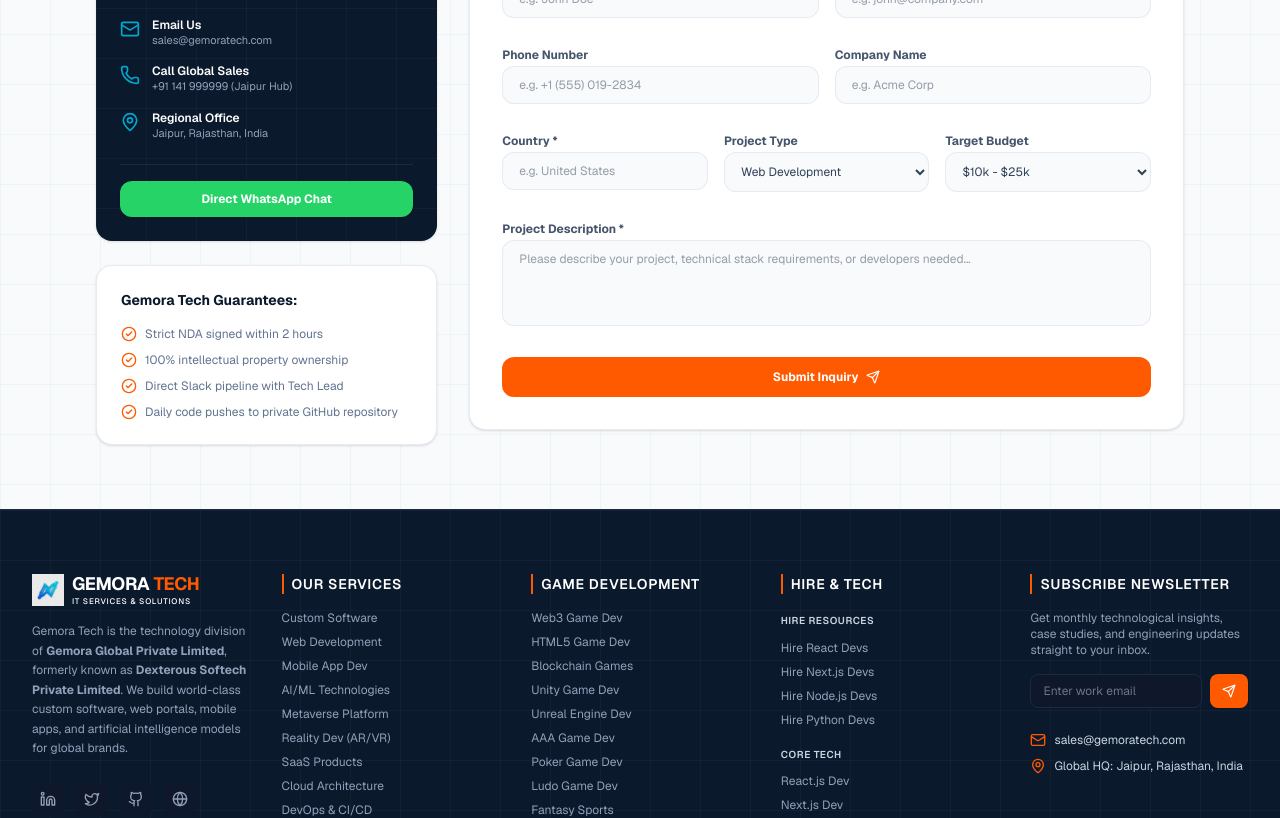
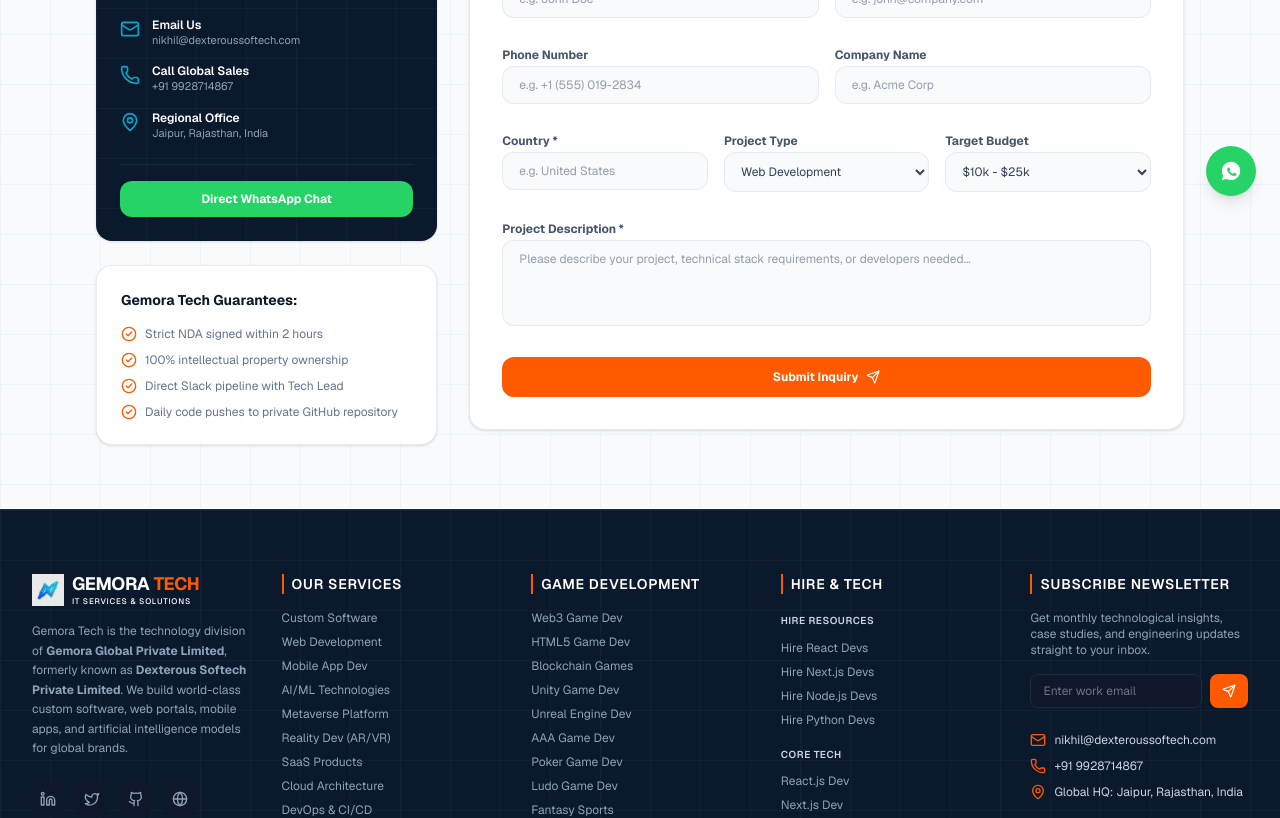
Before and after one commit to nikhilba21/techgemora, a Next.js app: page /contact in a window 1280 px wide. Shown: the part 580-1398 px from the top of the page. Built offline with nearby package versions, Linux system fonts and the light colour scheme.

Commit message:
Update contact info, email address, and add floating WhatsApp widget site-wide

```diff
--- a/src/app/[slug]/page.tsx
+++ b/src/app/[slug]/page.tsx
@@ -263,8 +263,8 @@
             <div className="bg-blue-50 border border-blue-100 rounded-2xl p-5 text-center space-y-3">
               <p className="text-xs text-slate-600">Want to discuss your project right now?</p>
               <div className="space-y-1.5 text-xs font-bold text-slate-800">
-                <p>Email: sales@gemoratech.com</p>
-                <p>Skype: gemora.sales</p>
+                <p>Email: <a href="mailto:nikhil@dexteroussoftech.com" className="hover:text-blue-600 transition-colors">nikhil@dexteroussoftech.com</a></p>
+                <p>Call: <a href="tel:+919928714867" className="hover:text-blue-600 transition-colors">+91 9928714867</a></p>
               </div>
             </div>
 
--- a/src/app/ai-cost-estimator/page.tsx
+++ b/src/app/ai-cost-estimator/page.tsx
@@ -523,7 +523,7 @@
                     </div>
 
                     <div className="bg-blue-50 border border-blue-100 p-3.5 rounded-xl text-center space-y-2">
-                      <p className="font-semibold text-slate-800">Proposal Sent to sales@gemoratech.com</p>
+                      <p className="font-semibold text-slate-800">Proposal Sent to nikhil@dexteroussoftech.com</p>
                       <p className="text-[10px] text-slate-500">
                         An account executive has been assigned to your requirement. We will schedule a direct Zoom/Google Meet video call within 1-2 business hours.
                       </p>
--- a/src/app/contact/page.tsx
+++ b/src/app/contact/page.tsx
@@ -184,7 +184,7 @@
                   <Mail className="w-5 h-5 text-cyan shrink-0 mt-0.5" />
                   <div>
                     <p className="font-semibold text-white">Email Us</p>
-                    <p className="text-[11px] text-slate-400">sales@gemoratech.com</p>
+                    <p className="text-[11px] text-slate-400">nikhil@dexteroussoftech.com</p>
                   </div>
                 </div>
 
@@ -192,7 +192,7 @@
                   <Phone className="w-5 h-5 text-cyan shrink-0 mt-0.5" />
                   <div>
                     <p className="font-semibold text-white">Call Global Sales</p>
-                    <p className="text-[11px] text-slate-400">+91 141 999999 (Jaipur Hub)</p>
+                    <p className="text-[11px] text-slate-400">+91 9928714867</p>
                   </div>
                 </div>
 
@@ -207,7 +207,7 @@
 
               <div className="pt-4 border-t border-slate-800">
                 <a
-                  href="https://wa.me/919999999999"
+                  href="https://wa.me/919928714867"
                   target="_blank"
                   className="bg-[#25D366] hover:bg-[#20ba59] text-white text-center font-bold py-2.5 rounded-xl text-xs block transition-all shadow-sm"
                 >
--- a/src/app/layout.tsx
+++ b/src/app/layout.tsx
@@ -4,6 +4,7 @@
 import Navbar from "@/components/Navbar";
 import Footer from "@/components/Footer";
 import Script from "next/script";
+import WhatsAppWidget from "@/components/WhatsAppWidget";
 
 const geistSans = Geist({
   variable: "--font-geist-sans",
@@ -66,6 +67,7 @@
           {children}
         </main>
         <Footer />
+        <WhatsAppWidget />
       </body>
     </html>
   );
--- a/src/app/page.tsx
+++ b/src/app/page.tsx
@@ -662,7 +662,7 @@
               <ArrowRight className="w-4 h-4 group-hover:translate-x-1 transition-transform" />
             </Link>
             <Link
-              href="https://wa.me/919999999999"
+              href="https://wa.me/919928714867"
               target="_blank"
               className="bg-white/10 border border-white/20 hover:bg-white/15 text-white font-semibold px-8 py-4 rounded-full transition-colors flex items-center justify-center gap-2"
             >
--- a/src/components/Footer.tsx
+++ b/src/components/Footer.tsx
@@ -198,7 +198,11 @@
             <div className="space-y-2.5 pt-2 text-xs text-slate-300">
               <div className="flex items-center gap-2">
                 <Mail className="w-4 h-4 text-electric shrink-0" />
-                <span>sales@gemoratech.com</span>
+                <a href="mailto:nikhil@dexteroussoftech.com" className="hover:text-electric transition-colors">nikhil@dexteroussoftech.com</a>
+              </div>
+              <div className="flex items-center gap-2">
+                <Phone className="w-4 h-4 text-electric shrink-0" />
+                <a href="tel:+919928714867" className="hover:text-electric transition-colors">+91 9928714867</a>
               </div>
               <div className="flex items-center gap-2">
                 <MapPin className="w-4 h-4 text-electric shrink-0" />
--- /dev/null
+++ b/src/components/WhatsAppWidget.tsx
@@ -0,0 +1,28 @@
+"use client";
+
+import React from 'react';
+
+export default function WhatsAppWidget() {
+  return (
+    <a
+      href="https://wa.me/919928714867"
+      target="_blank"
+      rel="noopener noreferrer"
+      className="fixed bottom-6 right-6 z-50 bg-[#25D366] text-white p-3.5 rounded-full shadow-lg hover:shadow-xl hover:scale-105 transition-all flex items-center justify-center group"
+      aria-label="Chat on WhatsApp"
+    >
+      {/* Glow pulse ring */}
+      <span className="absolute inset-0 rounded-full bg-[#25D366] opacity-35 animate-ping group-hover:animate-none"></span>
+
+      {/* Official WhatsApp Logo SVG */}
+      <svg className="w-5.5 h-5.5 fill-current relative z-10" viewBox="0 0 24 24">
+        <path d="M12.031 2c-5.524 0-10 4.48-10 10 0 1.83.49 3.54 1.36 5.02L2 22l5.14-1.34c1.44.78 3.08 1.23 4.89 1.23 5.52 0 10-4.48 10-10s-4.48-10-10-10zm5.83 14.22c-.25.71-1.28 1.29-1.78 1.34-.44.04-.97.06-2.94-.74-2.52-1.02-4.14-3.58-4.27-3.75-.12-.17-1.04-1.37-1.04-2.61 0-1.24.65-1.85.88-2.1.23-.25.5-.31.67-.31.17 0 .34.01.49.02.16.01.37-.06.57.42.21.5.71 1.73.77 1.85.06.12.1.27.02.43-.08.17-.18.27-.3.41-.12.14-.26.31-.37.42-.12.12-.25.25-.11.49.14.24.63 1.03 1.35 1.67.92.82 1.7 1.08 1.94 1.2.24.12.38.1.52-.06.14-.17.62-.72.79-.97.17-.25.34-.21.57-.12.23.1 1.48.7 1.73.82.25.12.42.18.48.29.06.11.06.64-.19 1.35z"/>
+      </svg>
+
+      {/* Hover tooltip */}
+      <span className="absolute right-14 bg-slate-900 text-white text-[10px] font-bold px-3 py-1.5 rounded-lg opacity-0 translate-x-2 group-hover:opacity-100 group-hover:translate-x-0 transition-all shadow-md pointer-events-none whitespace-nowrap">
+        Message us on WhatsApp
+      </span>
+    </a>
+  );
+}
```
